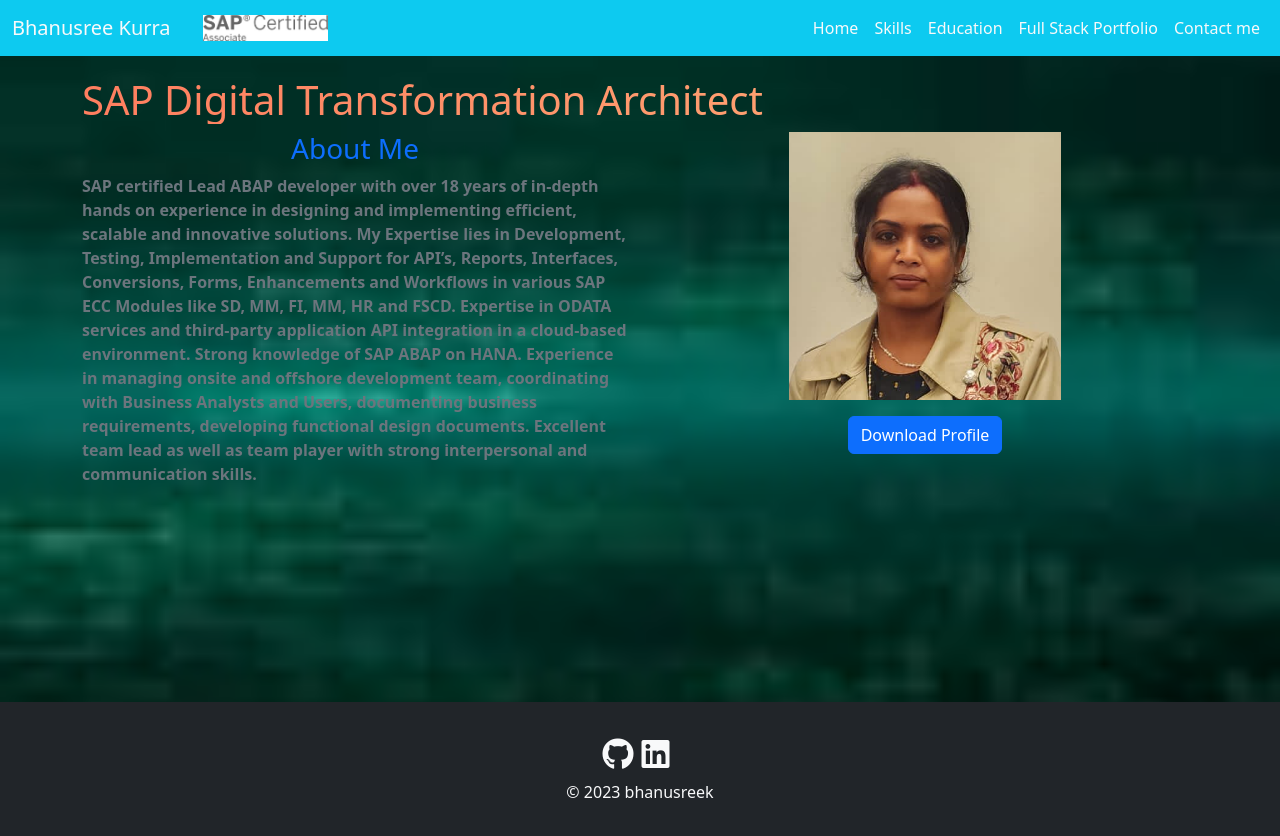
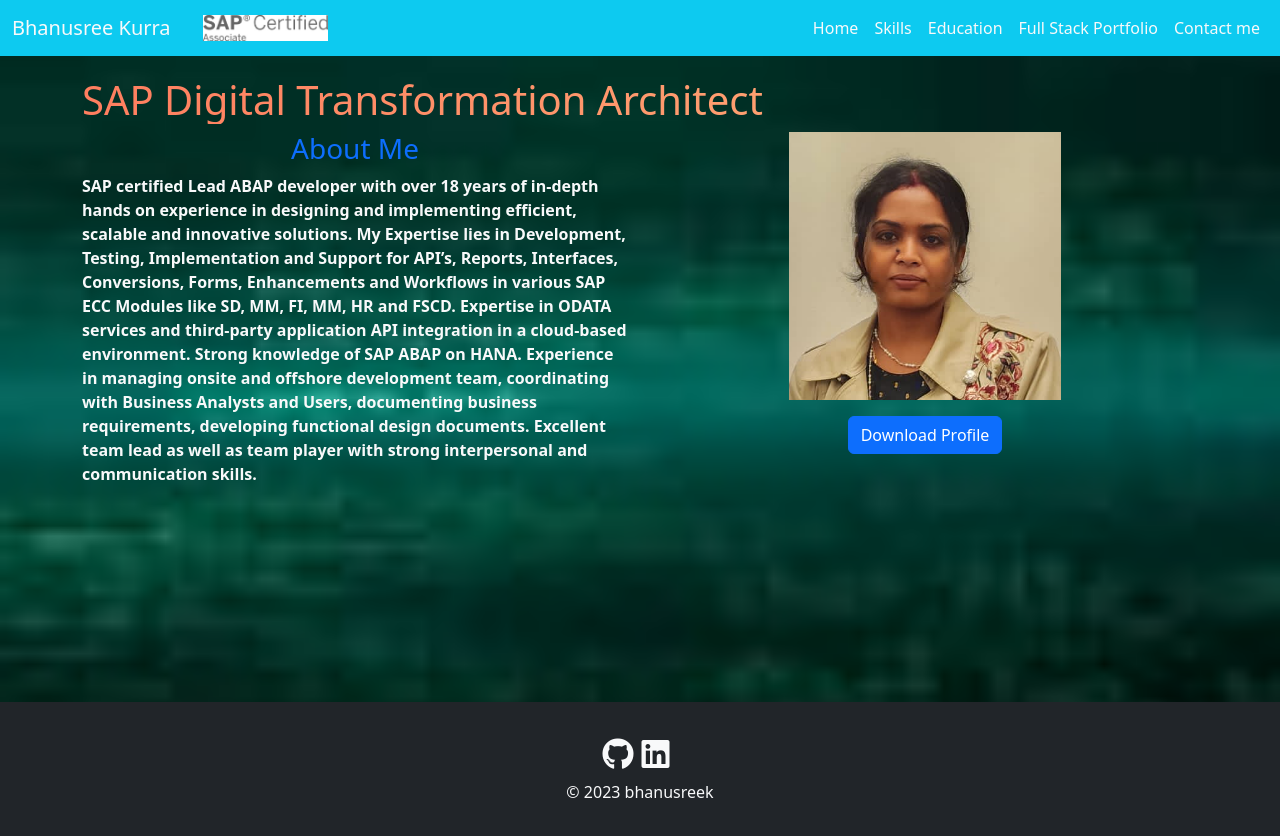
Before and after one commit to bhanusreek85/My-profile, a React (Vite) app: page / in a window 1280 px wide. Shown: the top 836 px of the page. Built offline with nearby package versions, Linux system fonts and the light colour scheme.

Commit message:
change text color under about me

```diff
--- a/src/pages/HomePage.jsx
+++ b/src/pages/HomePage.jsx
@@ -10,7 +10,7 @@ export default function HomePage() {
             <div className="row">
               <div className="col-md-6">
                 <h3 className="text-primary text-center">About Me</h3>
-                <p className="text-secondary fw-bold">
+                <p className="text-light fw-bold">
                   SAP certified Lead ABAP developer with over 18 years of in-depth hands on experience in designing and implementing efficient, scalable and innovative solutions. My Expertise lies in Development, Testing, Implementation and Support for API’s, Reports, Interfaces, Conversions, Forms, Enhancements and Workflows in various SAP ECC Modules like SD, MM, FI, MM, HR and FSCD. Expertise in ODATA services and third-party application API integration in a cloud-based environment. Strong knowledge of SAP ABAP on HANA. Experience in managing onsite and offshore development team, coordinating with Business Analysts and Users, documenting business requirements, developing functional design documents. Excellent team lead as well as team player with strong interpersonal and communication skills.
                 </p>
               </div>
```
